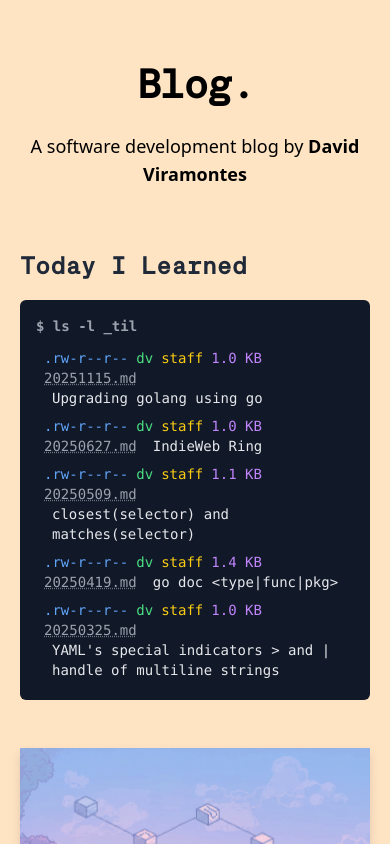
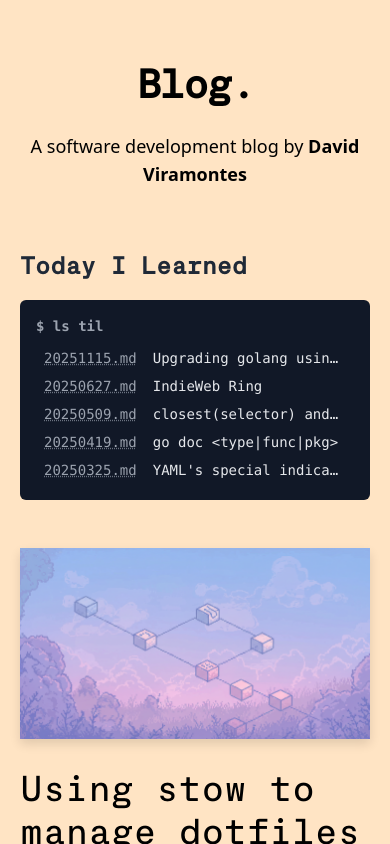
Before and after one commit to dviramontes/dotcom, a Next.js app: page / in a window 390 px wide. Shown: the top 844 px of the page. Built offline with nearby package versions, Linux system fonts and the light colour scheme.

Commit message:
update til list component

```diff
--- a/components/til-terminal-list.tsx
+++ b/components/til-terminal-list.tsx
@@ -22,7 +22,7 @@ const TILTerminalList = ({ entries }: Props) => {
         <Link href="/til">Today I Learned</Link>
       </h2>
       <div className="bg-gray-900 text-gray-200 p-4 rounded-md font-mono text-sm overflow-x-auto">
-        <div className="font-bold mb-2 text-gray-400">$ ls -l _til</div>
+        <div className="font-bold mb-2 text-gray-400">$ ls til</div>
         {entries.length > 0 ? (
           entries.map((entry, index) => {
             const formatted = formatEntry(entry)
@@ -32,15 +32,20 @@ const TILTerminalList = ({ entries }: Props) => {
                 href={`/til/${entry.slug}`}
                 className="block hover:bg-gray-800 hover:text-white px-2 py-1 rounded transition-colors duration-150"
               >
-                <div className="flex flex-wrap">
-                  <span className="text-blue-400 mr-2">.rw-r--r--</span>
-                  <span className="text-green-400 mr-2">dv</span>
-                  <span className="text-yellow-400 mr-2">staff</span>
-                  <span className="text-purple-400 mr-2">{formatted.size}</span>
-                  <span className="text-gray-400 mr-2 underline decoration-dotted decoration-gray-500 hover:decoration-white">
+                <div className="flex flex-nowrap items-center">
+                  <span className="text-blue-400 mr-2 hidden sm:inline">
+                    .rw-r--r--
+                  </span>
+                  <span className="text-green-400 mr-2 hidden sm:inline">
+                    dv
+                  </span>
+                  <span className="text-purple-400 mr-2 hidden sm:inline">
+                    {formatted.size}
+                  </span>
+                  <span className="text-gray-400 mr-2 underline decoration-dotted decoration-gray-500 hover:decoration-white flex-shrink-0">
                     {formatted.name}
                   </span>
-                  <span className="ml-2 text-gray-200 font-medium text-sm">
+                  <span className="ml-2 text-gray-200 font-medium text-sm truncate">
                     {formatted.excerpt}
                   </span>
                 </div>
```
